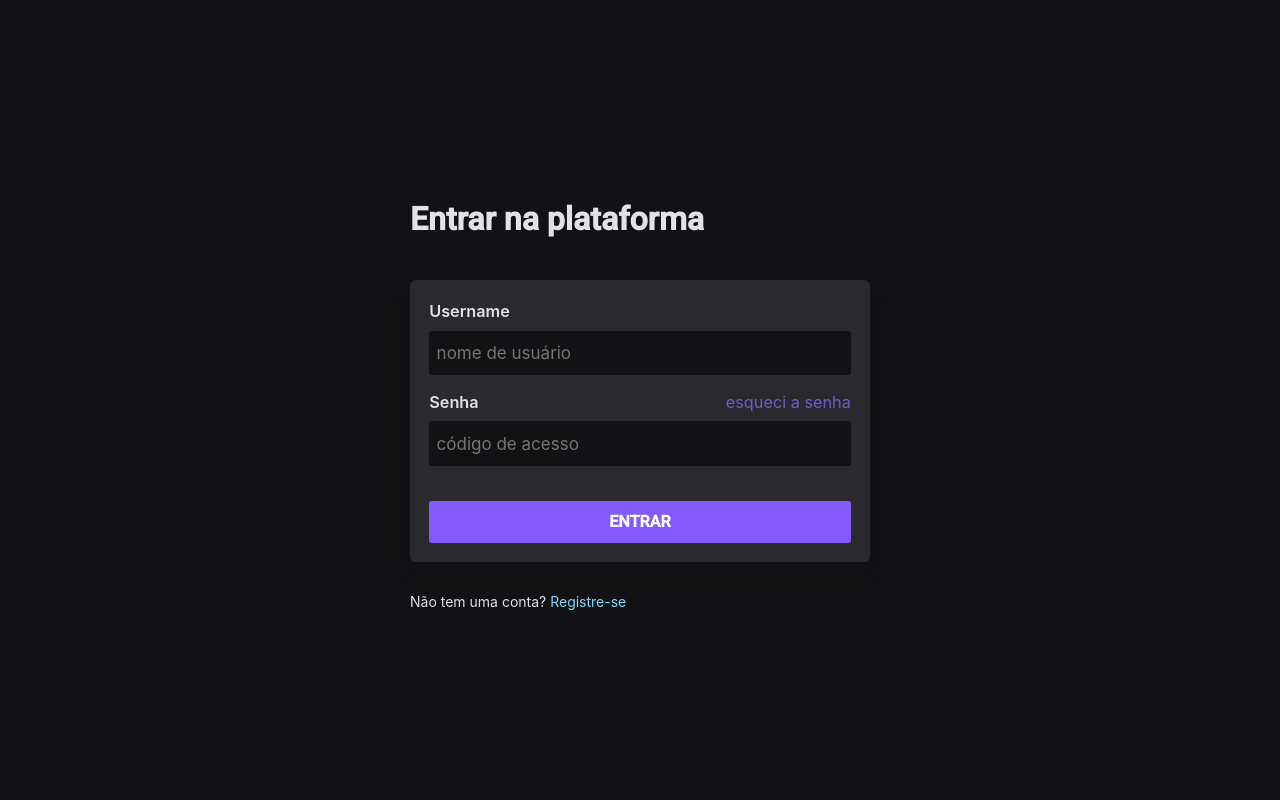
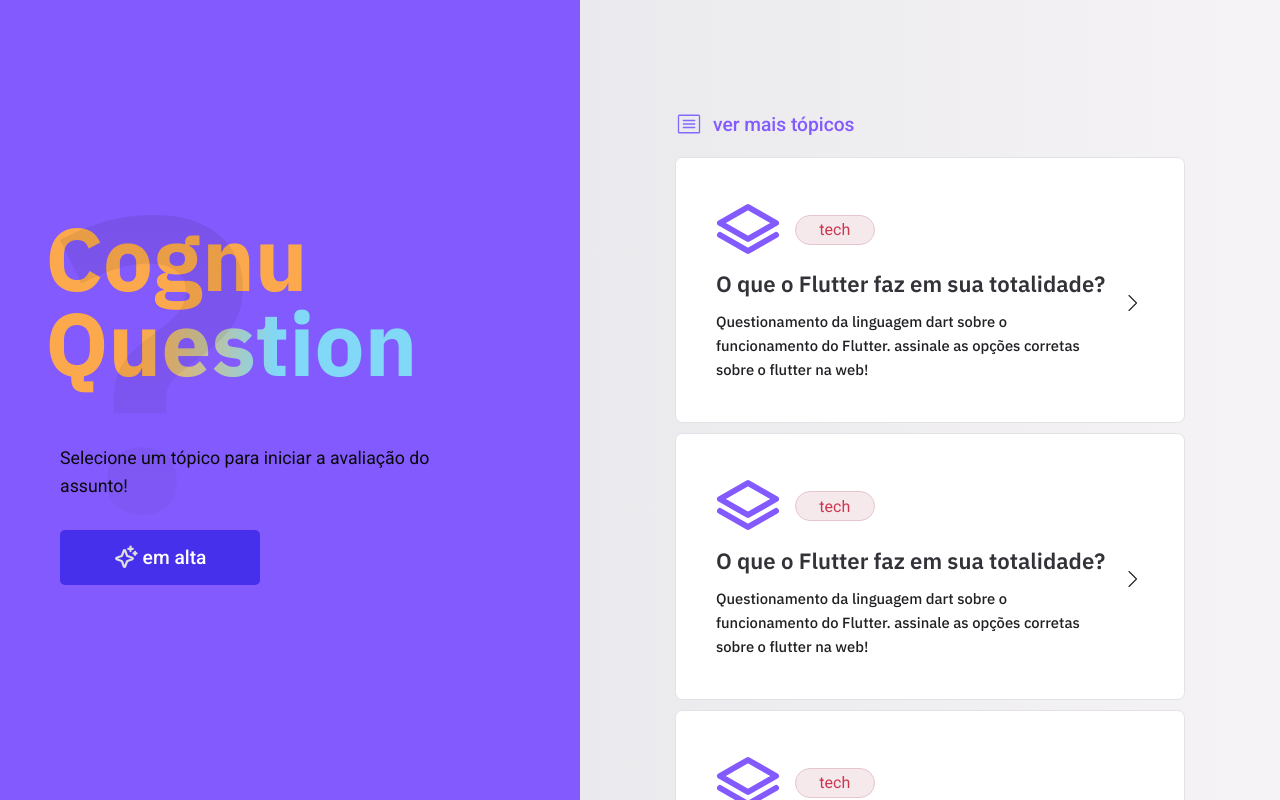
Before and after one commit to cod3baze/baziku_users, a Next.js app: page / in a window 1280 px wide. Built offline with nearby package versions, Linux system fonts and the light colour scheme.

Commit message:
feat: Questions welcome page UI

```diff
--- a/src/pages/_document.tsx
+++ b/src/pages/_document.tsx
@@ -13,7 +13,7 @@ class MyDocument extends Document {
           />
 
           <link
-            href="https://fonts.googleapis.com/css2?family=Poppins:wght@400;700&family=Roboto:wght@400;500&display=swap"
+            href="https://fonts.googleapis.com/css2?family=Poppins:wght@400;700&family=Roboto:wght@400;500&family=IBM+Plex+Sans:ital,wght@0,200;0,300;0,500;0,600;0,700;1,200&family=Inter:wght@100;200&display=swap"
             rel="stylesheet"
           />
         </Head>
--- a/src/pages/index.tsx
+++ b/src/pages/index.tsx
@@ -1,61 +1,111 @@
 import Head from "next/head";
-import NextLink from "next/link";
-import Router from "next/router";
+import Link from "next/link";
+import { Article, CaretRight, Sparkle, StackSimple } from "phosphor-react";
 
-import { Form } from "../components/Form";
-import { FormButton } from "../components/Form/Button";
-import { FormInput } from "../components/Form/Input";
-import styles from "../styles/pages/Auth.module.scss";
+import styles from "../styles/pages/Welcome.module.scss";
 
-export default function SignUp() {
-  const handleSubmit = () => {
-    Router.push("/courses");
-  };
-
+export default function WelcomePage() {
   return (
     <>
       <Head>
-        <title>SignUp | Baziku platform</title>
+        <title>Welcome | Baziku platform</title>
         <meta name="description" content="Baziku users courses" />
         <link rel="icon" href="/favicon.ico" />
       </Head>
 
-      <div id={styles.authContainerPage}>
-        <main>
+      <div id={styles.welcomePage}>
+        <aside>
           <div>
-            <h1>Entrar na plataforma</h1>
+            <img
+              src="/assets/_incognu.svg"
+              alt="ilustração simbolizando perguntas e respostas"
+              draggable={false}
+            />
+
+            <h1>
+              Cognu <span>Question</span>
+            </h1>
           </div>
 
-          <Form method="POST" onSubmit={handleSubmit}>
-            <FormInput
-              placeholder="nome de usuário"
-              label="Username"
-              htmlFor="username"
-              id="username"
-              autoComplete="email"
-            />
-            <FormInput
-              placeholder="código de acesso"
-              spanLabel="esqueci a senha"
-              spanLabelHref="/reset_password"
-              label="Senha"
-              htmlFor="password"
-              id="password"
-              type="password"
-              autoComplete="current-password"
-            />
+          <p>Selecione um tópico para iniciar a avaliação do assunto!</p>
 
-            <FormButton isLoading={false} type="submit" text="Entrar" />
-          </Form>
+          <Link href="/produtos/genesis-system-bank-gs-bank" passHref>
+            <button className={styles.highlight} type="button">
+              <Sparkle size={24} weight="bold" color="#dedede" />
+              <span>em alta</span>
+            </button>
+          </Link>
+        </aside>
 
-          <footer>
-            <p>
-              Não tem uma conta?{" "}
-              <NextLink href="/session" passHref>
-                <a>Registre-se</a>
-              </NextLink>
-            </p>
-          </footer>
+        <main className={styles.mainSection}>
+          <div className={styles.mainContent}>
+            <div className={styles.seeMore}>
+              <Link href="/collections" passHref>
+                <a>
+                  <Article size={28} weight="light" color="#836afd" />
+                  <span>ver mais tópicos</span>
+                </a>
+              </Link>
+            </div>
+
+            <Link href="/" passHref>
+              <article className={styles.template}>
+                <section className="content">
+                  <header>
+                    <StackSimple size={64} weight="bold" color="#835afd" />
+                    <span>tech</span>
+                  </header>
+                  <h2>O que o Flutter faz em sua totalidade?</h2>
+                  <p>
+                    Questionamento da linguagem dart sobre o funcionamento do
+                    Flutter. assinale as opções corretas sobre o flutter na web!
+                  </p>
+                </section>
+
+                <footer>
+                  <CaretRight size={24} weight="light" />
+                </footer>
+              </article>
+            </Link>
+            <Link href="/" passHref>
+              <article className={styles.template}>
+                <section className="content">
+                  <header>
+                    <StackSimple size={64} weight="bold" color="#835afd" />
+                    <span>tech</span>
+                  </header>
+                  <h2>O que o Flutter faz em sua totalidade?</h2>
+                  <p>
+                    Questionamento da linguagem dart sobre o funcionamento do
+                    Flutter. assinale as opções corretas sobre o flutter na web!
+                  </p>
+                </section>
+
+                <footer>
+                  <CaretRight size={24} weight="light" />
+                </footer>
+              </article>
+            </Link>
+            <Link href="/" passHref>
+              <article className={styles.template}>
+                <section className="content">
+                  <header>
+                    <StackSimple size={64} weight="bold" color="#835afd" />
+                    <span>tech</span>
+                  </header>
+                  <h2>O que o Flutter faz em sua totalidade?</h2>
+                  <p>
+                    Questionamento da linguagem dart sobre o funcionamento do
+                    Flutter. assinale as opções corretas sobre o flutter na web!
+                  </p>
+                </section>
+
+                <footer>
+                  <CaretRight size={24} weight="light" />
+                </footer>
+              </article>
+            </Link>
+          </div>
         </main>
       </div>
     </>
--- a/src/styles/globals.css
+++ b/src/styles/globals.css
@@ -5,14 +5,27 @@
   outline: 0;
 }
 
+::-webkit-scrollbar {
+  width: 4px;
+  height: 5px;
+}
+::-webkit-scrollbar-thumb {
+  background-color: var(--cognu);
+  border-radius: 0;
+}
+::-webkit-scrollbar-track {
+  background-color: transparent;
+}
+
 :root {
   --white: #ffffff;
+  --background: #f5f3f5;
 
   --green-300: #00b37e;
   --green-500: #00875f;
   --green-700: #015f43;
 
-  --blue-500: #81d8f7;
+  --cognu: #81d8f7;
 
   --orange-500: #fba94c;
 
@@ -36,8 +49,7 @@
   --header-height: 4.5rem;
   --max-coverall: 1120px;
 
-  --baziku-small-shadows: 0 10px 20px rgba(0, 0, 0, 0.1),
-    0 3px 6px rgba(0, 0, 0, 0.05);
+  --panel-shadow: 0 10px 20px rgba(0, 0, 0, 0.1), 0 3px 6px rgba(0, 0, 0, 0.05);
 }
 
 html,
@@ -52,13 +64,24 @@ body {
   -moz-osx-font-smoothing: grayscale;
 }
 
+html,
+body,
+#root,
+#__next {
+  height: 100%;
+  width: 100%;
+  scroll-behavior: smooth;
+
+  overflow-x: hidden;
+}
+
 html {
   font-size: 92.4%;
 }
 
 body {
-  background: var(--gray-900);
-  color: var(--gray-100);
+  background: var(--background);
+  color: var(--gray-680);
 
   transition: all 0.2s ease-in-out;
 }
@@ -83,12 +106,27 @@ textarea {
   }
 }
 
+h1,
+h2,
+h3,
+h4,
+h5,
+h6 {
+  font-weight: 600;
+  font-family: "Ibm plex sans", sans-serif;
+}
+
+h1 {
+  font-size: 2rem;
+}
+
+h2 {
+  font-size: 1.5rem;
+}
+
 button {
   cursor: pointer;
   border: 0;
-}
-button:hover {
-  filter: brightness(0.9);
 }
 
 a {
--- a/src/styles/pages/Auth.module.scss
+++ /dev/null
@@ -1,37 +0,0 @@
-#authContainerPage {
-  height: 100vh;
-  padding: 10px;
-
-  display: flex;
-  justify-content: center;
-  align-items: center;
-
-  background: var(--gray-700);
-
-  > main {
-    display: flex;
-    flex-direction: column;
-    gap: 2rem;
-
-    max-width: 460px;
-    width: 100%;
-
-    > div > h1 {
-      font: bold 500 3rem "Inter", sans-serif;
-      line-height: 64px;
-      max-width: 300px;
-    }
-
-    > footer {
-      p {
-        font: 400 14px "Inter", sans-serif;
-        line-height: 22px;
-        font-style: normal;
-
-        a {
-          color: var(--blue-500);
-        }
-      }
-    }
-  }
-}
--- /dev/null
+++ b/src/styles/pages/Welcome.module.scss
@@ -0,0 +1,207 @@
+#welcomePage {
+  display: flex;
+  align-items: stretch;
+  height: 100vh;
+  overflow: hidden;
+
+  background: linear-gradient(270deg, var(--background), var(--gray-100));
+
+  aside {
+    position: relative;
+    max-width: 580px;
+
+    background: #835afd;
+    color: #fff;
+
+    display: flex;
+    flex-direction: column;
+    justify-content: center;
+
+    padding: 120px 60px;
+
+    img {
+      max-width: 320px;
+      max-height: 300px;
+    }
+
+    > div {
+      position: relative;
+
+      img {
+        position: absolute;
+      }
+
+      > h1 {
+        font-weight: 700;
+        color: var(--orange-500);
+        transition: all 0.3s ease;
+
+        font-size: 6rem;
+        line-height: 85px;
+        margin-left: -1rem;
+
+        span {
+          background-repeat: repeat;
+          background-size: 100%;
+          background-clip: text;
+          -webkit-background-clip: text;
+          -webkit-text-fill-color: transparent;
+          -moz-background-clip: text;
+          -moz-text-fill-color: transparent;
+          animation: simple-animation 0.8s ease forwards;
+          background-image: linear-gradient(
+            91.18deg,
+            var(--orange-500) 26.63%,
+            var(--cognu) 62.22%
+          );
+        }
+      }
+    }
+
+    p {
+      text-align: left;
+
+      margin-top: 4rem;
+
+      max-width: 400px;
+      font-size: 1.2rem;
+      line-height: 28px;
+
+      color: var(--gray-900);
+      animation: simple-animation 0.8s ease forwards;
+    }
+
+    > .highlight {
+      display: flex;
+      align-items: center;
+      justify-content: center;
+
+      margin-top: 2rem;
+      width: 200px;
+      height: 55px;
+
+      border-radius: 5px;
+      transition: all 0.5s ease-in-out 0s;
+
+      background: var(--expo-primary);
+      color: var(--white);
+
+      &:hover {
+        background: var(--expo-secondary);
+      }
+
+      > span {
+        font: normal 500 1.3rem "Roboto", sans-serif;
+        margin-left: 5px;
+      }
+    }
+  }
+}
+
+.mainSection {
+  flex: 1;
+
+  overflow-y: auto;
+
+  display: flex;
+  justify-content: center;
+
+  .mainContent {
+    padding: 110px 32px;
+
+    .seeMore {
+      margin-bottom: 1rem;
+
+      a {
+        display: inline-flex;
+        justify-content: center;
+        align-items: center;
+        color: var(--express);
+        font: normal 500 1.3rem "Roboto", "Inter", sans-serif;
+
+        > span {
+          margin-left: 10px;
+        }
+      }
+    }
+
+    .template {
+      overflow: hidden;
+      cursor: pointer;
+
+      display: flex;
+      flex-direction: row;
+      justify-content: center;
+      align-items: center;
+      gap: 1rem;
+      border-radius: 0.5rem;
+
+      padding: 40px;
+
+      border: 1px solid var(--gray-100);
+      transition: all 0.3s ease-in-out 0.2s;
+      background: var(--white);
+
+      &:hover {
+        box-shadow: var(--panel-shadow);
+      }
+
+      section {
+        header {
+          display: flex;
+          align-items: center;
+
+          > span {
+            display: inline-flex;
+            justify-content: center;
+            align-items: center;
+            text-align: center;
+
+            height: 30px;
+            min-width: 80px;
+            margin-left: 1rem;
+
+            border-radius: 16px;
+            border: 1px solid #e5c5cf;
+            background: #f5e9ec;
+            color: #cc3750;
+          }
+        }
+
+        h2 {
+          color: var(--gray-500);
+          max-width: 400px;
+          margin-top: 0.5rem;
+        }
+        p {
+          margin-top: 0.8rem;
+          max-width: 370px;
+          font: normal 400 1rem "ibm plex sans", "Inter", sans-serif;
+          line-height: 24px;
+        }
+      }
+
+      footer {
+        margin-top: 2rem;
+      }
+
+      + .template {
+        margin-top: 0.7rem;
+      }
+    }
+  }
+}
+
+@keyframes simple-animation {
+  0% {
+    background-size: 650%;
+  }
+
+  40% {
+    background-size: 650%;
+  }
+
+  100% {
+    background-size: 100%;
+  }
+}
```
Also changed, not shown: .eslintrc.json, public/assets/_incognu.svg (added).
